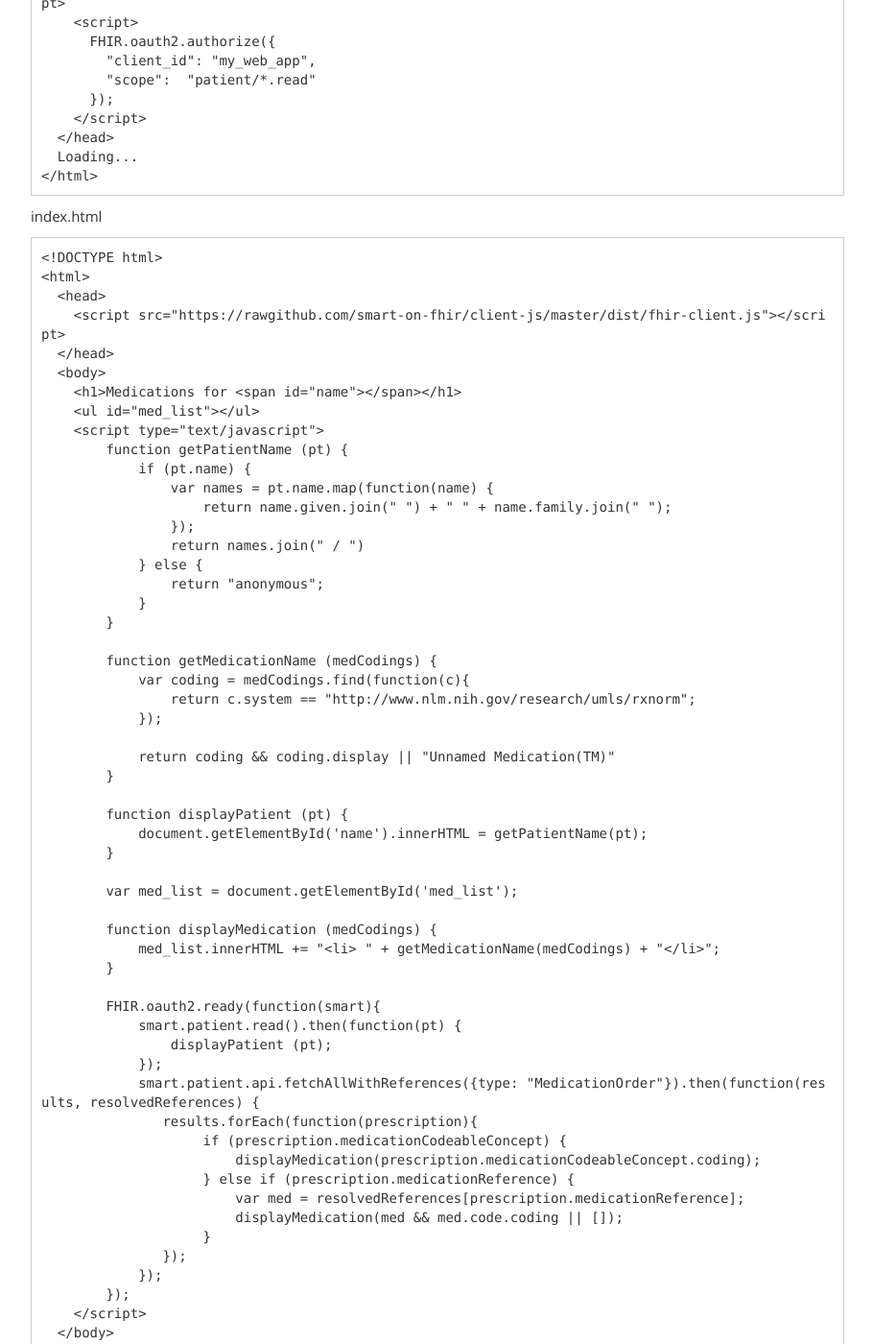
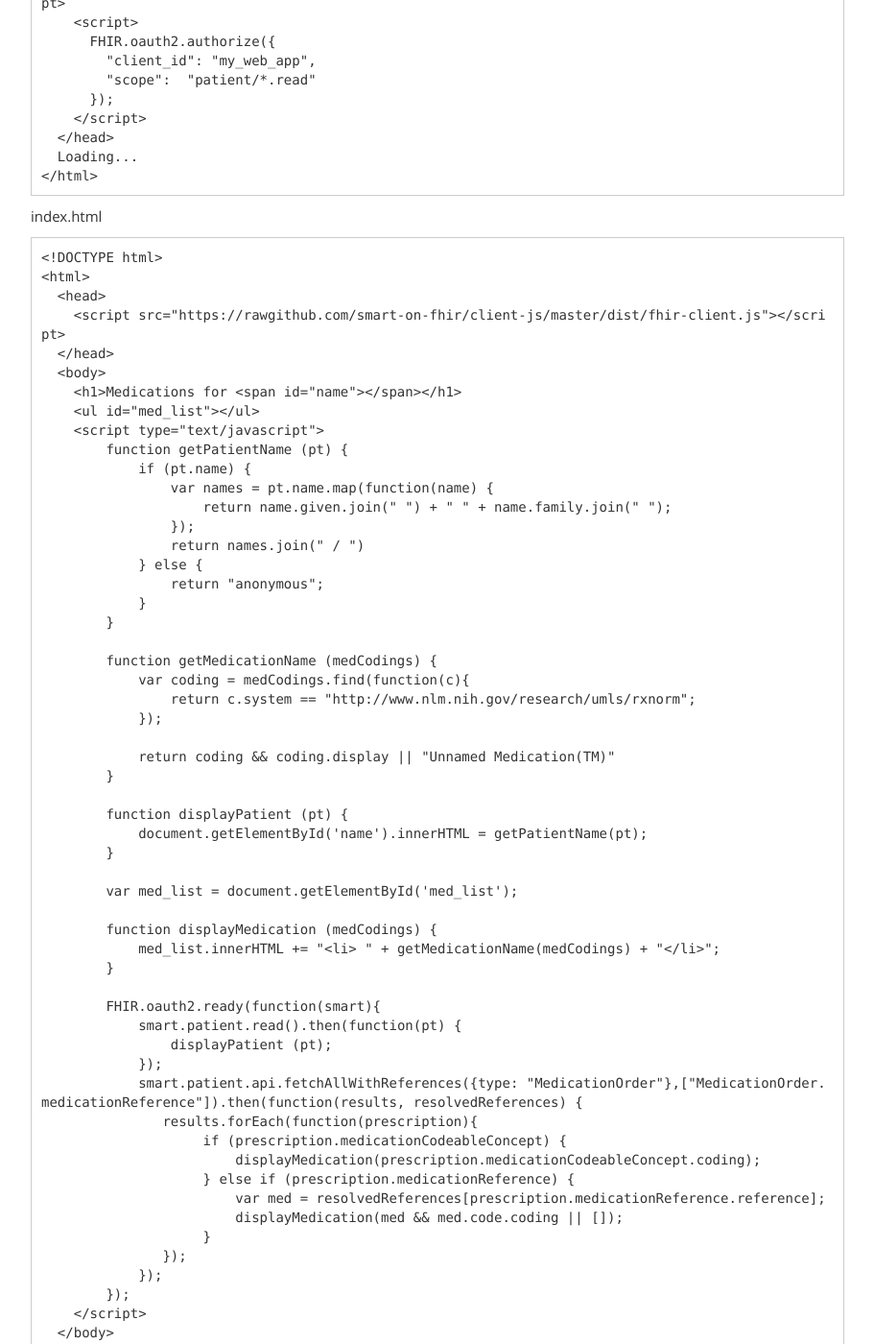
Before and after one commit to smart-on-fhir/smart-on-fhir.github.io, a Jekyll site: the page built from tutorials/testing/index.md, in a window 1280 px wide and 1400 px high, scrolled down 822 px. Shown: the whole window at 96% size, without its empty margins (38-949 px from the left). Built offline with Jekyll 4.4.1, drawn with Linux system fonts in a browser that asks for light colours; Markdown is read by kramdown in place of the engine named in the settings; some of the changed text lies outside the part shown.

Commit message:
Fix JS tutorial

```diff
--- a/tutorials/testing/index.md
+++ b/tutorials/testing/index.md
@@ -94,12 +94,12 @@ index.html
             smart.patient.read().then(function(pt) {
                 displayPatient (pt);
             });
-            smart.patient.api.fetchAllWithReferences({type: "MedicationOrder"}).then(function(results, resolvedReferences) {
+            smart.patient.api.fetchAllWithReferences({type: "MedicationOrder"},["MedicationOrder.medicationReference"]).then(function(results, resolvedReferences) {
                results.forEach(function(prescription){
                     if (prescription.medicationCodeableConcept) {
                         displayMedication(prescription.medicationCodeableConcept.coding);
                     } else if (prescription.medicationReference) {
-                        var med = resolvedReferences[prescription.medicationReference];
+                        var med = resolvedReferences[prescription.medicationReference.reference];
                         displayMedication(med && med.code.coding || []);
                     }
                });
```
